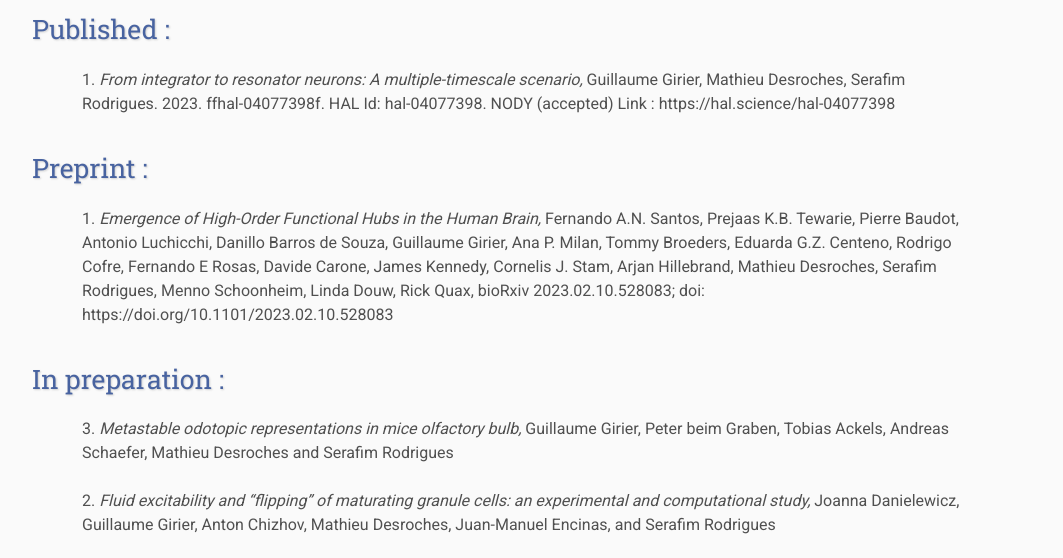
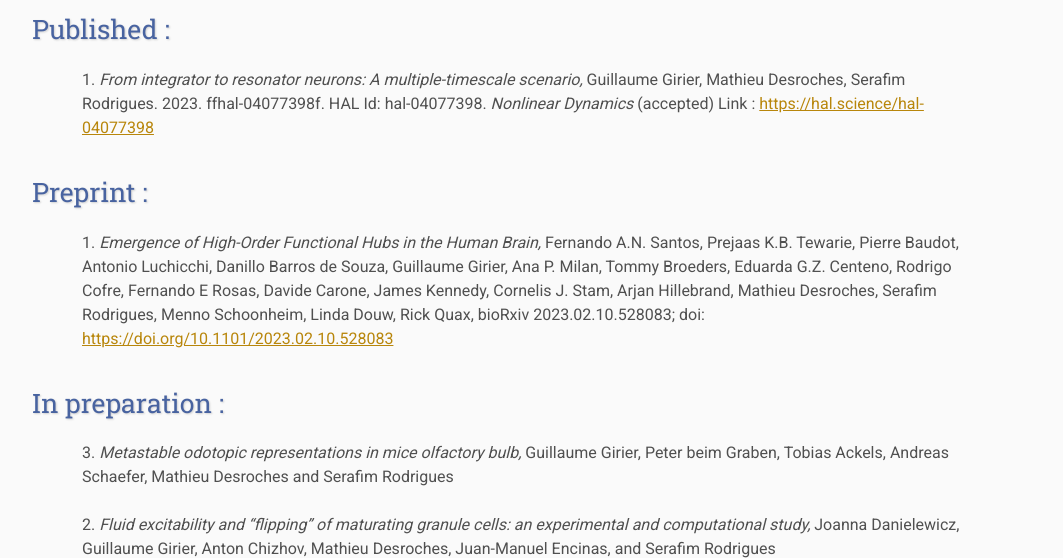
Before and after one commit to GuillaumeGirier/GuillaumeGirier.github.io, a plain HTML site: page publications/index.html in a window 1280 px wide. Shown: the part 529-1087 px from the top of the page, without its empty margins (108-1171 px from the left). Drawn offline with nearby package versions, Linux system fonts and the light colour scheme; some packages are replaced by stand-ins of ours; files that its build step writes are made by us from their sources.

Commit message:
Update index.html

```diff
--- a/publications/index.html
+++ b/publications/index.html
@@ -46,13 +46,13 @@
 
     <h3><font color="#4863A0">Published : </font></h3>
     <p><FONT size="15pt"> 1. <I> From integrator to resonator neurons: A multiple-timescale scenario, </I> Guillaume Girier, Mathieu Desroches, Serafim Rodrigues. 2023.
-	ffhal-04077398f. HAL Id: hal-04077398. NODY (accepted) Link : https://hal.science/hal-04077398 </FONT></p>
+	ffhal-04077398f. HAL Id: hal-04077398. <I>Nonlinear Dynamics</I>  (accepted) Link : <a href="https://hal.science/hal-04077398">https://hal.science/hal-04077398</a>  </FONT></p>
 
     <h3><font color="#4863A0">Preprint : </font></h3>
     <p><FONT size="15pt"> 1. <I> Emergence of High-Order Functional Hubs in the Human Brain, </I> Fernando A.N. Santos, Prejaas K.B. Tewarie, Pierre Baudot, Antonio Luchicchi,
 	Danillo Barros de Souza, Guillaume Girier, Ana P. Milan, Tommy Broeders, Eduarda G.Z. Centeno, Rodrigo Cofre, Fernando E Rosas, Davide Carone, James Kennedy,
 	Cornelis J. Stam, Arjan Hillebrand, Mathieu Desroches, Serafim Rodrigues, Menno Schoonheim, Linda Douw, Rick Quax, bioRxiv 2023.02.10.528083;
-	doi: https://doi.org/10.1101/2023.02.10.528083 </FONT></p>
+	doi: <a href="https://doi.org/10.1101/2023.02.10.528083">https://doi.org/10.1101/2023.02.10.528083</a> </FONT></p>
 
     <h3><font color="#4863A0">In preparation : </font></h3>
     <p><FONT size="15pt"> 3. <I> Metastable odotopic representations in mice olfactory bulb, </I> Guillaume Girier, Peter beim Graben, Tobias Ackels, Andreas Schaefer,
```
